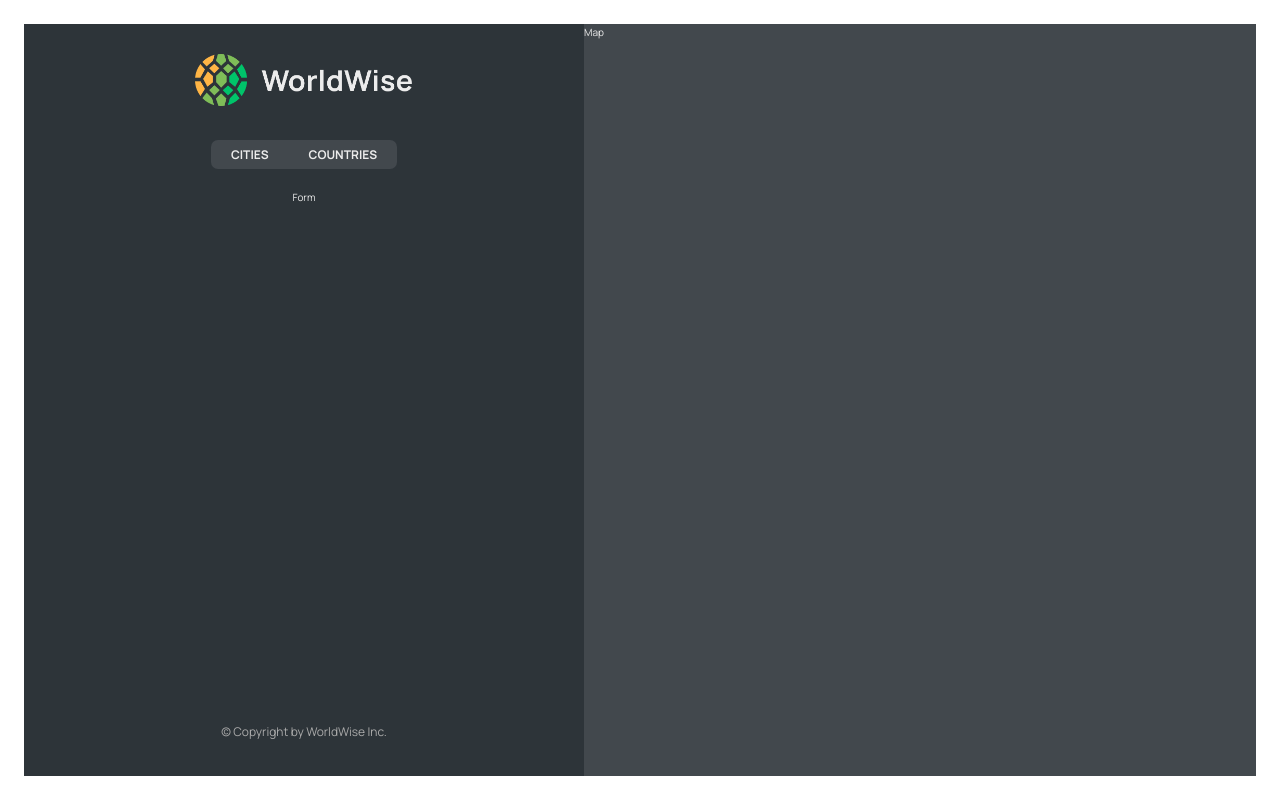
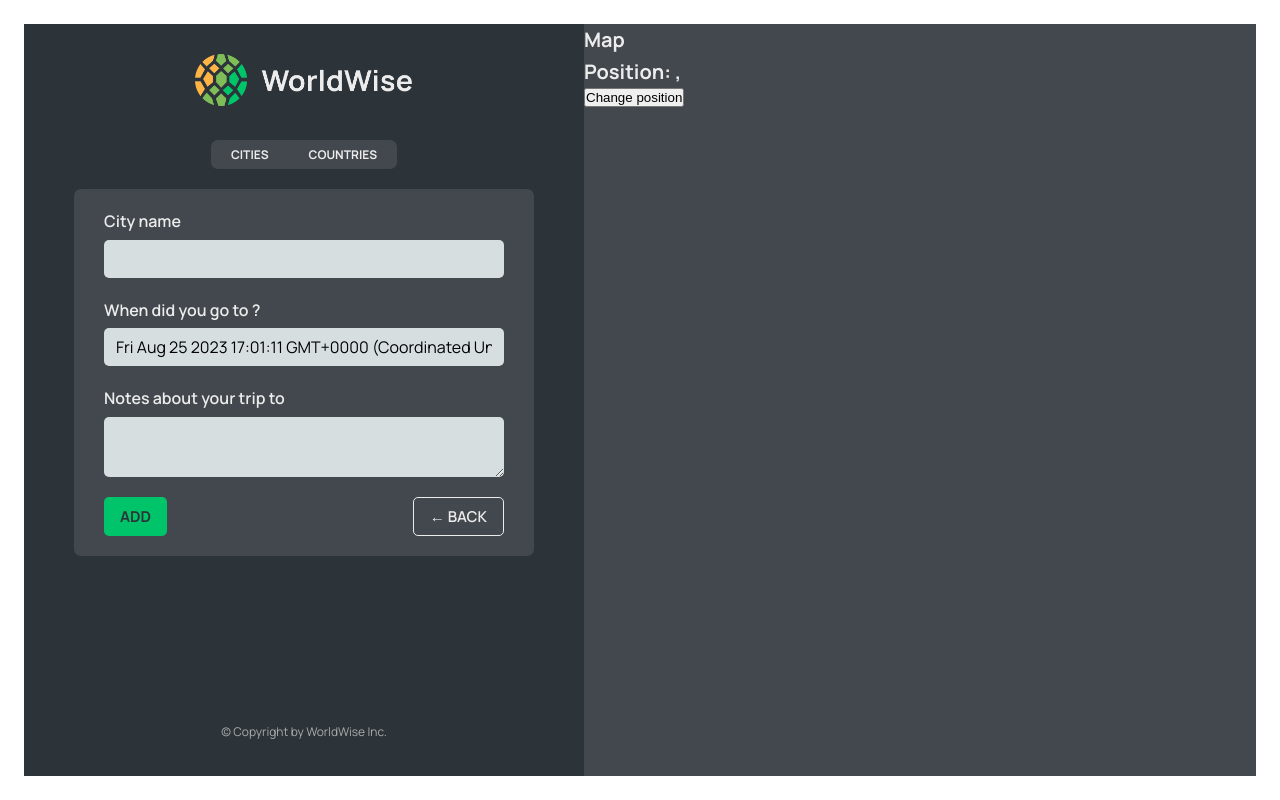
Before and after one commit to hormaius/world-wise, a React (Vite) app: page /app/form in a window 1280 px wide. Built offline with nearby package versions, Linux system fonts and the light colour scheme; data requests are answered from the project's data file.

Commit message:
Fix Routing paths, add Btn elements

```diff
--- a/src/App.jsx
+++ b/src/App.jsx
@@ -1,4 +1,6 @@
-import { BrowserRouter, Route, Routes } from "react-router-dom";
+import { BrowserRouter, Navigate, Route, Routes } from "react-router-dom";
+import { useState, useEffect } from "react";
+
 import Product from "./pages/Product";
 import Pricing from "./pages/Pricing";
 import Homepage from "./pages/Homepage";
@@ -6,36 +8,18 @@
 import AppLayout from "./pages/AppLayout";
 import Login from "./pages/Login";
 import CityList from "./components/CityList";
-import { useState, useEffect } from "react";
 import CountriesList from "./components/CountryList";
-/* import data from "../data/cities.json"; */
-
-/* const BASE_URL = "https://localhost:8000"; */
+import City from "./components/City";
+import Form from "./components/Form";
 
 function App() {
+  // STATE HANDLERS
   const [cities, setCities] = useState([]);
   const [isLoading, setIsLoading] = useState(false);
 
-  /* useEffect(() => {
-    try {
-      const fetchJson = async () => {
-        setIsLoading(true);
-        fetch("../data/cities.json")
-          .then((response) => {
-            return response.json();
-          })
-          .then((data) => setCities(data));
-      };
-      fetchJson();
-    } catch (e) {
-      console.log(e);
-    } finally {
-      setIsLoading(false);
-    }
-  }, []); */
-
   const BASE_URL = "http://localhost:8000";
 
+  // HOOKS
   useEffect(() => {
     const fetchJson = async () => {
       setIsLoading(true);
@@ -55,19 +39,17 @@
         <Route path="pricing" element={<Pricing />} />
         <Route path="login" element={<Login />} />
         <Route path="app" element={<AppLayout />}>
-          <Route
-            index
-            element={<CityList cities={cities} isLoading={isLoading} />}
-          />
+          <Route index element={<Navigate replace to="cities" />} />
           <Route
             path="cities"
             element={<CityList cities={cities} isLoading={isLoading} />}
           />
+          <Route path="cities/:id" element={<City />} />
           <Route
             path="countries"
             element={<CountriesList cities={cities} isLoading={isLoading} />}
           />
-          <Route path="form" element={<p>Form</p>} />
+          <Route path="form" element={<Form />} />
         </Route>
         <Route path="*" element={<PageNotFound />} />
       </Routes>
--- /dev/null
+++ b/src/components/Button.jsx
@@ -0,0 +1,11 @@
+import styles from "./Button.module.css";
+
+function Button({ children, onClick, type }) {
+  return (
+    <button onClick={onClick} className={`${styles.btn} ${styles[type]}`}>
+      {children}
+    </button>
+  );
+}
+
+export default Button;
--- a/src/components/City.jsx
+++ b/src/components/City.jsx
@@ -1,4 +1,6 @@
+import { useParams } from "react-router-dom";
 import styles from "./City.module.css";
+import { useSearchParams } from "react-router-dom";
 
 const formatDate = (date) =>
   new Intl.DateTimeFormat("en", {
@@ -9,6 +11,14 @@
   }).format(new Date(date));
 
 function City() {
+  // HOOKS
+  const { id } = useParams();
+
+  const [searchParams, setSearchParams] = useSearchParams();
+
+  const lat = searchParams.get("lat");
+  const lng = searchParams.get("lng");
+
   // TEMP DATA
   const currentCity = {
     cityName: "Lisbon",
@@ -20,6 +30,15 @@
   const { cityName, emoji, date, notes } = currentCity;
 
   return (
+    <>
+      <h1>City {id}</h1>
+      <p>
+        Position: {lat}, {lng}
+      </p>
+    </>
+  );
+
+  /* return (
     <div className={styles.city}>
       <div className={styles.row}>
         <h6>City name</h6>
@@ -53,7 +72,7 @@
 
       <div></div>
     </div>
-  );
+  ); */
 }
 
 export default City;
--- a/src/components/CityItem.jsx
+++ b/src/components/CityItem.jsx
@@ -1,3 +1,4 @@
+import { Link } from "react-router-dom";
 import styles from "./CityItem.module.css";
 
 const formatDate = (date) =>
@@ -8,14 +9,19 @@
   }).format(new Date(date));
 
 function CityItem({ city }) {
-  const { cityName, emoji, date } = city;
-  console.log(city);
+  const { cityName, emoji, date, id, position } = city;
+
   return (
-    <li className={styles.cityItem}>
-      <span className={styles.emoji}>{emoji}</span>
-      <h3 className={styles.name}>{cityName}</h3>
-      <time className={styles.date}>({formatDate(date)})</time>
-      <button className={styles.deleteBtn}>&times;</button>
+    <li>
+      <Link
+        className={styles.cityItem}
+        to={`${id}?lat=${position.lat}&lng=${position.lng}`}
+      >
+        <span className={styles.emoji}>{emoji}</span>
+        <h3 className={styles.name}>{cityName}</h3>
+        <time className={styles.date}>({formatDate(date)})</time>
+        <button className={styles.deleteBtn}>&times;</button>
+      </Link>
     </li>
   );
 }
--- a/src/components/CountryList.jsx
+++ b/src/components/CountryList.jsx
@@ -20,7 +20,7 @@
   return (
     <ul className={styles.countryList}>
       {countries.map((country) => (
-        <CountryItem country={country} key={country.id} />
+        <CountryItem country={country} key={country.country} />
       ))}
     </ul>
   );
--- a/src/components/Form.jsx
+++ b/src/components/Form.jsx
@@ -1,8 +1,9 @@
 // "https://api.bigdatacloud.net/data/reverse-geocode-client?latitude=0&longitude=0"
 
 import { useState } from "react";
-
+import Button from "./Button";
 import styles from "./Form.module.css";
+import { useNavigate } from "react-router-dom";
 
 export function convertToEmoji(countryCode) {
   const codePoints = countryCode
@@ -13,10 +14,14 @@
 }
 
 function Form() {
+  // STATE HANDLERS
   const [cityName, setCityName] = useState("");
   const [country, setCountry] = useState("");
   const [date, setDate] = useState(new Date());
   const [notes, setNotes] = useState("");
+
+  // HOOKS
+  const navigate = useNavigate();
 
   return (
     <form className={styles.form}>
@@ -49,8 +54,16 @@
       </div>
 
       <div className={styles.buttons}>
-        <button>Add</button>
-        <button>&larr; Back</button>
+        <Button type="primary">Add</Button>
+        <Button
+          type="back"
+          onClick={(e) => {
+            e.preventDefault();
+            navigate(-1);
+          }}
+        >
+          &larr; Back
+        </Button>
       </div>
     </form>
   );
--- a/src/components/Map.jsx
+++ b/src/components/Map.jsx
@@ -1,6 +1,34 @@
+import { useNavigate, useSearchParams } from "react-router-dom";
 import styles from "./Map.module.css";
+
 function Map() {
-  return <div className={styles.mapContainer}>Map</div>;
+  const navigate = useNavigate();
+
+  const [searchParams, setSearchParams] = useSearchParams();
+
+  const lat = searchParams.get("lat");
+  const lng = searchParams.get("lng");
+
+  return (
+    <div
+      className={styles.mapContainer}
+      onClick={() => {
+        navigate("form");
+      }}
+    >
+      <h1>Map</h1>
+      <h1>
+        Position: {lat}, {lng}
+      </h1>
+      <button
+        onClick={() => {
+          setSearchParams({ lat: 23, lng: 50 });
+        }}
+      >
+        Change position
+      </button>
+    </div>
+  );
 }
 
 export default Map;
```
